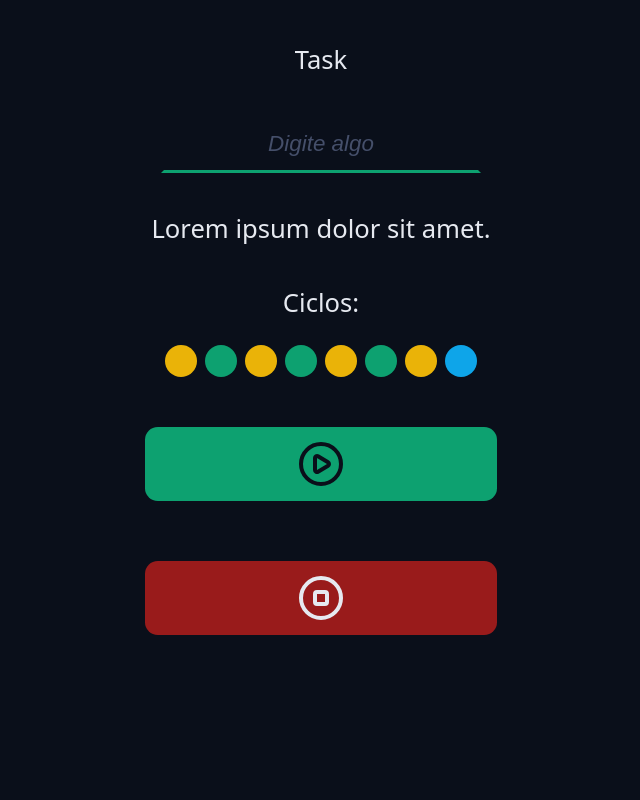
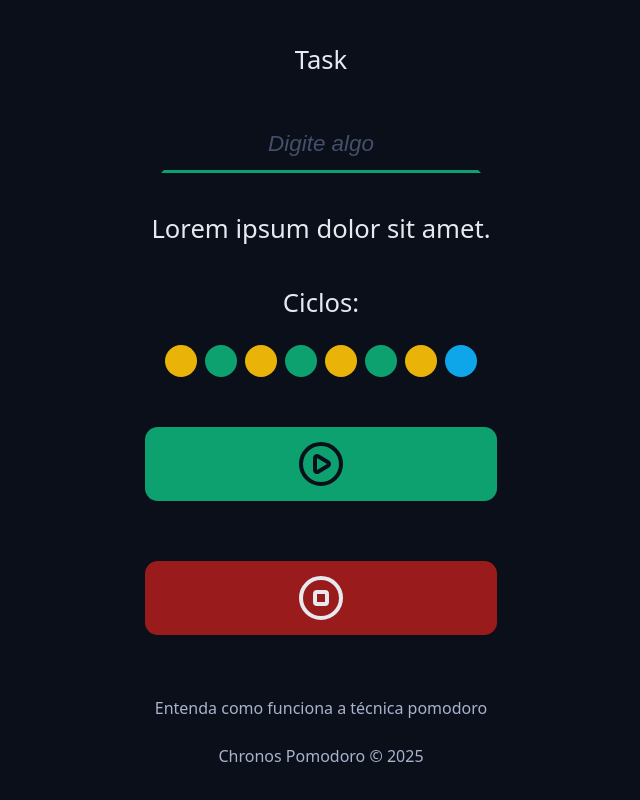
Before and after one commit to thaiscampos/chronos-pomodoro, a React (Vite) app: page / in a window 1280 px wide. Shown: the part 597-1397 px from the top of the page, without its empty margins (319-959 px from the left). Before the commit the page ends 1294 px from the top, so only its background shows below. Built offline with nearby package versions, Linux system fonts and the light colour scheme.

Commit message:
footer adicionado

```diff
--- a/src/App.tsx
+++ b/src/App.tsx
@@ -8,6 +8,7 @@
 import { Menu } from "./components/Menu";
 import "./styles/global.css";
 import "./styles/theme.css";
+import { Footer } from "./components/Footer";
 
 export function App() {
   console.log("Oie");
@@ -45,6 +46,9 @@
           </div>
         </form>
       </Container>
+      <Container>
+        <Footer />
+      </Container>
     </>
   );
 }
--- /dev/null
+++ b/src/components/Footer/index.tsx
@@ -0,0 +1,10 @@
+import styles from "./styles.module.css";
+
+export function Footer() {
+  return (
+    <footer className={styles.footer}>
+      <a href=""> Entenda como funciona a técnica pomodoro </a>
+      <a href="">Chronos Pomodoro &copy; {new Date().getFullYear()}</a>
+    </footer>
+  );
+}
--- /dev/null
+++ b/src/components/Footer/styles.module.css
@@ -0,0 +1,18 @@
+.footer {
+  display: flex;
+  flex-direction: column;
+  align-items: center;
+  justify-content: center;
+  font-size: 1rem;
+  gap: 1.6rem;
+}
+
+.footer a {
+  text-decoration: none;
+  color: var(--text-muted);
+  cursor: pointer;
+}
+
+.footer a:hover {
+  text-decoration: underline;
+}
```
